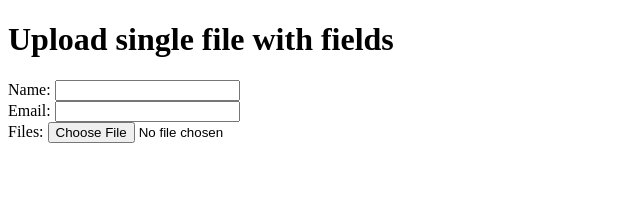
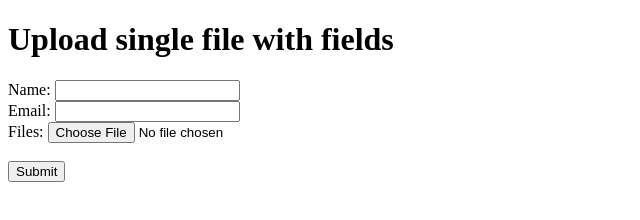
Before and after one commit to RadioFPC/app-kimirina, a plain HTML site: page upload-file/single/public/index.html in a window 1280 px wide. Shown: the whole page, without its empty margins (0-640 px from the left). Drawn offline with Linux system fonts and the light colour scheme.

Commit message:
English translation

```diff
--- a/upload-file/single/public/index.html
+++ b/upload-file/single/public/index.html
@@ -11,4 +11,6 @@
     Name: <input type="text" name="name"><br>
     Email: <input type="email" name="email"><br>
     Files: <input type="file" name="file"><br><br>
-    <input type="submi
+    <input type="submit" value="Submit">
+</form>
+</body>
```
Also changed, not shown: 1 other file.
